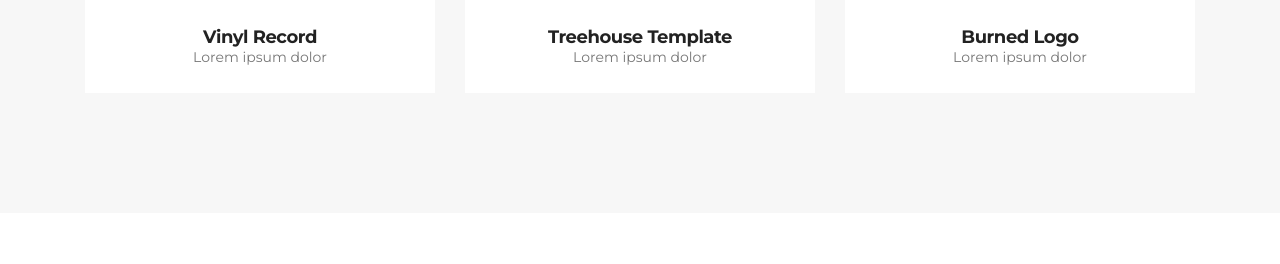
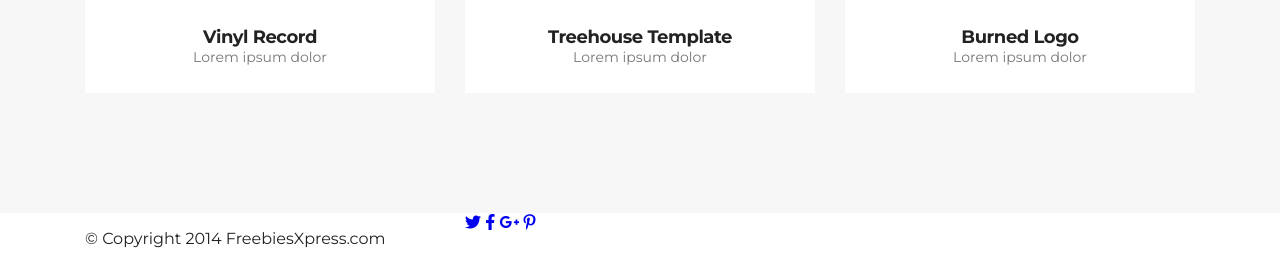
Before and after one commit to grzesiekS/Project_Golden, a website: page index.html in a window 1280 px wide. Shown: the part 2139-2403 px from the top of the page. Before the commit the page ends 2352 px from the top, so only its background shows below. Drawn offline with Linux system fonts and the light colour scheme; a web font is replaced by a local one.

Commit message:
Add html for page footer

```diff
--- a/index.html
+++ b/index.html
@@ -135,5 +135,20 @@
 				</div>
 			</div>
 		</section>
+		<footer class="social_media">
+			<div class="container">
+				<div class="row">
+					<div class="col-md-4">
+						<p>&copy; Copyright 2014 FreebiesXpress.com</p>
+					</div>
+					<div class="col-md-8">
+						<a href="#"><i class="fab fa-twitter"></i></a>
+						<a href="#"><i class="fab fa-facebook-f"></i></a>
+						<a href="#"><i class="fab fa-google-plus-g"></i></a>
+						<a href="#"><i class="fab fa-pinterest-p"></i></a>
+					</div>
+				</div>
+			</div>
+		</footer>
 	</body>
 </html>
```
